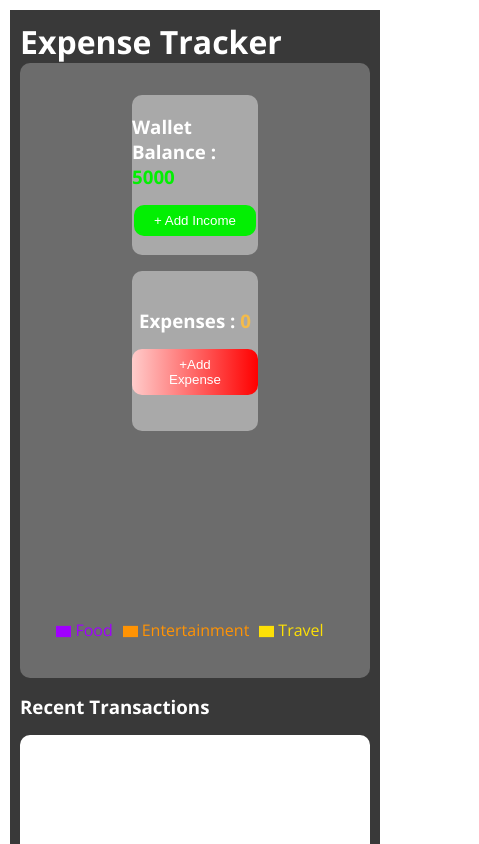
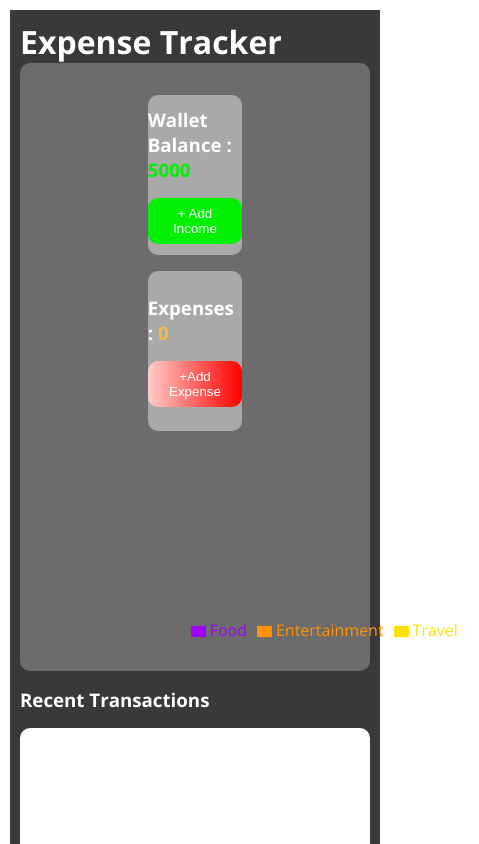
Before and after one commit to chaitu5981/expense-tracker, a React (Create React App) app: page / in a window 390 px wide. Shown: the top 844 px of the page, 479 px wide, since content can reach past the window. Built offline with nearby package versions, Linux system fonts and the light colour scheme.

Commit message:
hanlded modal in mobile view

```diff
--- a/src/Modal.css
+++ b/src/Modal.css
@@ -55,3 +55,9 @@
   display: none;
   --webkit-appearance: none;
 }
+
+@media (max-width: 730px) {
+  .modal {
+    width: 100vw;
+  }
+}
--- a/src/Summary.css
+++ b/src/Summary.css
@@ -8,7 +8,7 @@
   border-radius: 10px;
 }
 .text-summary {
-  flex-basis: 75%;
+  width: 75%;
   display: flex;
   gap: 1rem;
   justify-content: space-around;
@@ -48,12 +48,13 @@
 }
 .pie-chart {
   height: 13rem;
-  flex-basis: 24%;
+  width: 25%;
 }
 
 @media (max-width: 1180px) {
   .summary {
     flex-direction: column;
+    width: 100%;
   }
 }
 
```
